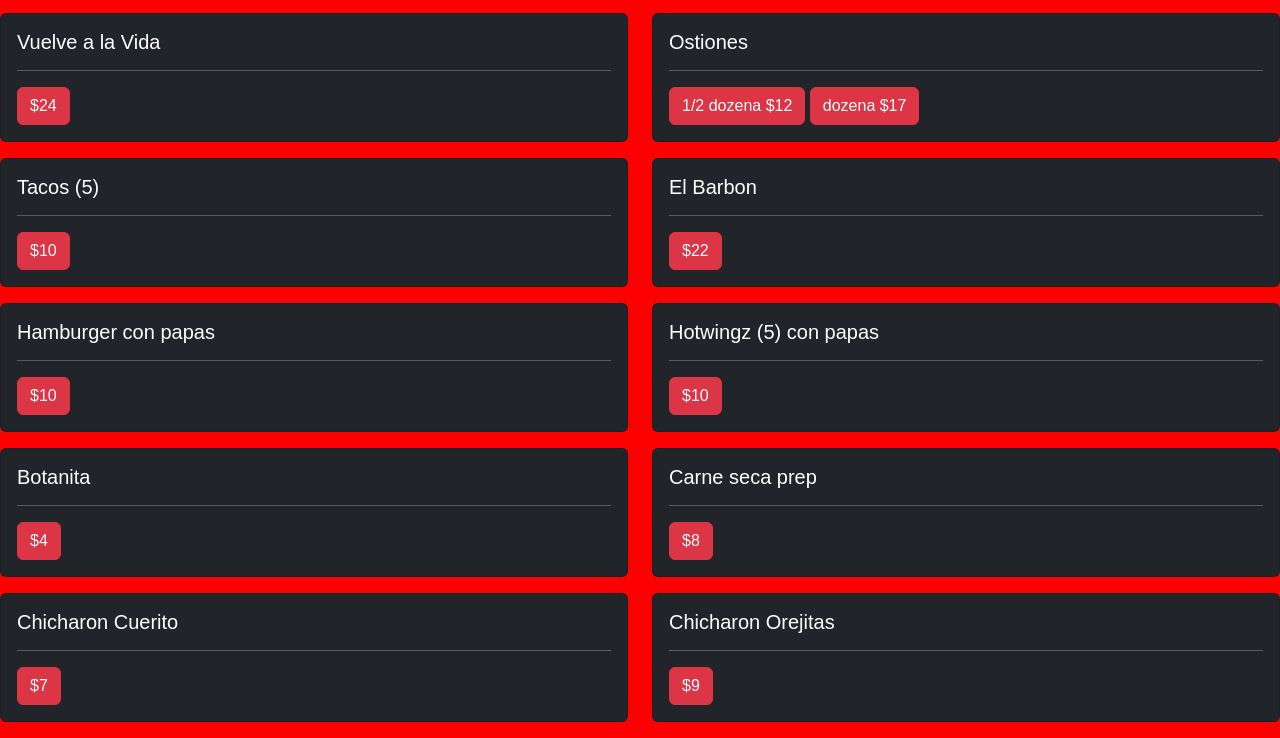
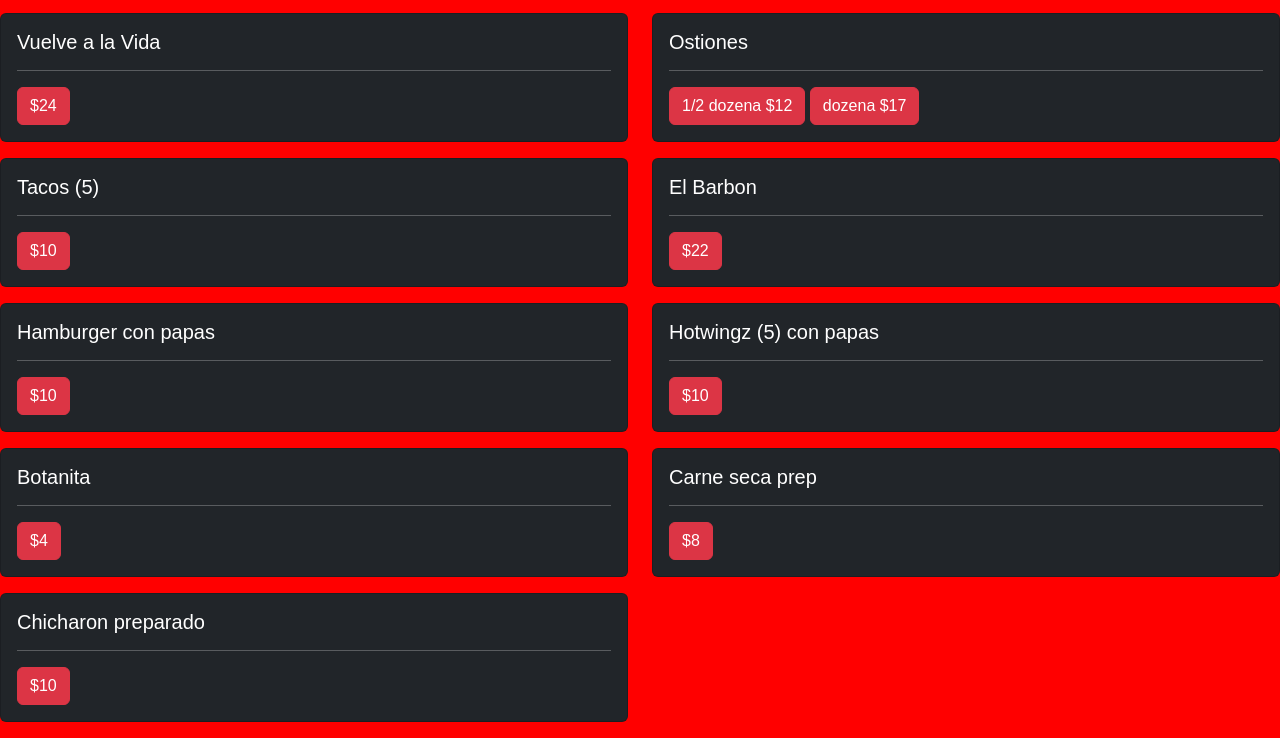
Before and after one commit to SanMarcosdrivethru/DriveThru-Menu, a plain HTML site: page index.html in a window 1280 px wide. Shown: the part 5236-5974 px from the top of the page. Drawn offline with nearby package versions, Linux system fonts and the light colour scheme.

Commit message:
Update index.html

```diff
--- a/index.html
+++ b/index.html
@@ -655,26 +655,13 @@
                     <div class="col-sm-6 mb-3">
                       <div class="card bg-dark text-white">
                           <div class="card-body">
-                          <h5 class="card-title">Chicharon Cuerito</h5>
+                          <h5 class="card-title">Chicharon preparado</h5>
                           <hr>
                           <p class="card-text"></p>
-                          <a href="#" class="btn btn-danger">$7</a>
+                          <a href="#" class="btn btn-danger">$10</a>
                           </div>
                       </div>
                       </div>
-
-                      <div class="col-sm-6 mb-3">
-                        <div class="card bg-dark text-white">
-                            <div class="card-body">
-                            <h5 class="card-title">Chicharon Orejitas</h5>
-                            <hr>
-                            <p class="card-text"></p>
-                            <a href="#" class="btn btn-danger">$9</a>
-                            </div>
-                        </div>
-                        </div>
-
-
 
       </div>
 
```
